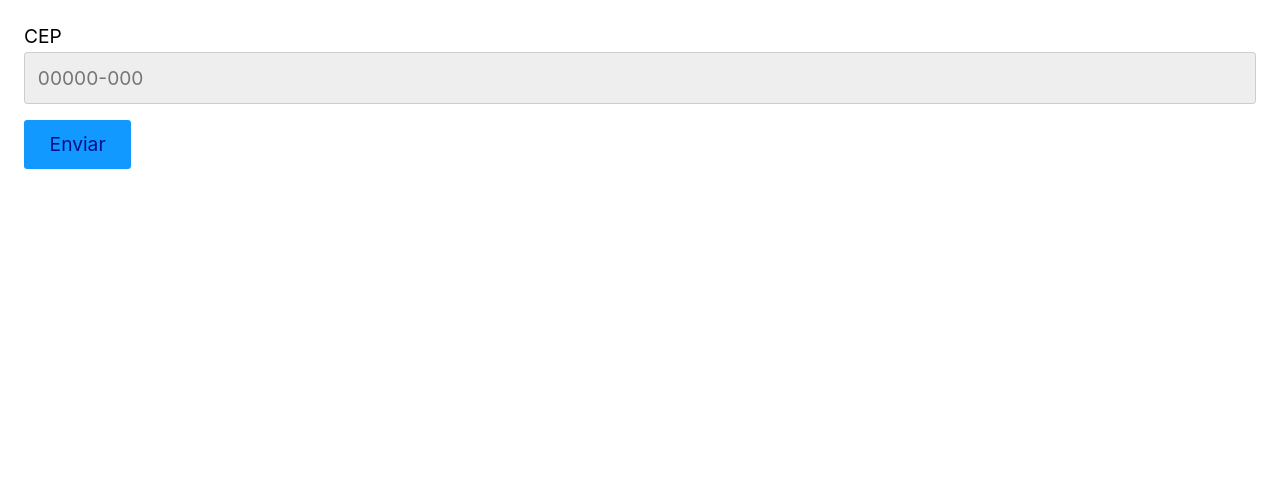
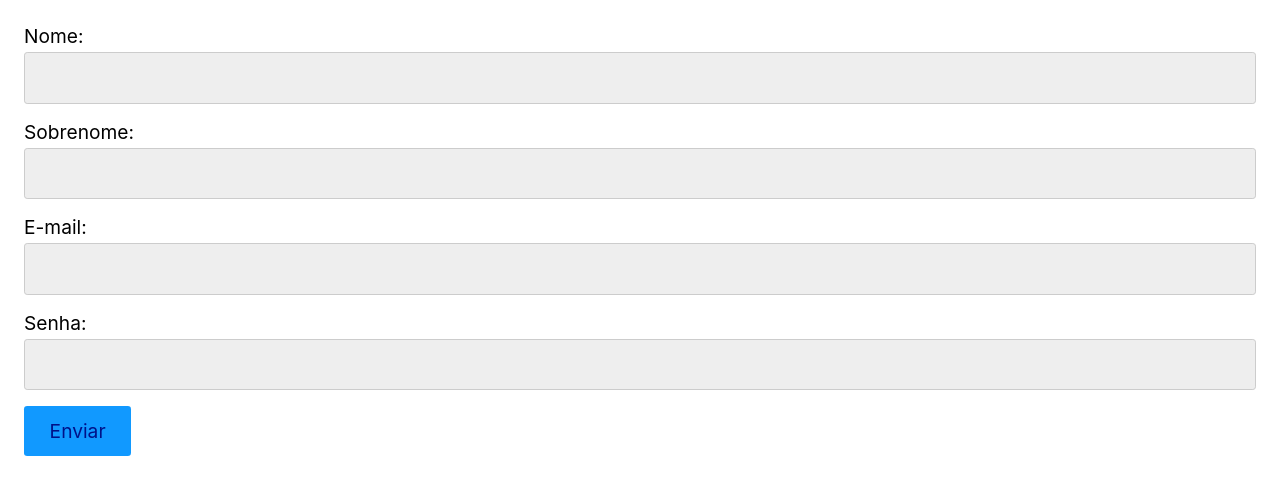
Before and after one commit to Henrique1204/React-Origamid, a React (Create React App) app in the folder appreact/: page / in a window 1280 px wide. Shown: the top 494 px of the page. Built offline with nearby package versions, Linux system fonts and the light colour scheme; the HTML template or start-up script is replaced by a standard one.

Commit message:
Adicionar exemplo de hook para formularios (useForm)

```diff
--- a/appreact/src/App.js
+++ b/appreact/src/App.js
@@ -1,58 +1,29 @@
 import React from 'react';
 import Input from "./Form/Input.js";
+import useForm from './Hook/useForm.js';
 
 const App = () => {
-    const [cep, setCep] = React.useState("");
-    const [erro, setErro] = React.useState(null);
-
-    function validarCep(valor) {
-        if (valor.length === 0) {
-            setErro("Preencha um valor.");
-            return false;
-        } else if (!/^\d{5}-?\d{3}$/.test(valor)) {
-            // ^ - Diz que tem que começar ali.
-            // \d{5} - Diz que tem que ter 5 digitos.
-            // -? - Diz que o traço é opcional.
-            // \d{3} - Diz que tem que ter mais 3 digitos.
-            // $ - Diz que tem que acabar ali.
-            // .test() - Método de regex, que testa se o valor passado é válido pra expressão definida.
-            setErro("Preencha um CEP válido.");
-            return false;
-        } else {
-            setErro(null);
-            return true;
-        }
-    }
-
-    const inputCepProps = {
-        label: "CEP",
-        id: "cep",
-        placeholder: "00000-000",
-        value: cep,
-        onChange: ({target}) => {
-            if (erro) validarCep(target.value);
-            setCep(target.value);
-        },
-        onBlur: ({target}) => {
-            validarCep(target.value);
-        }
-    };
+    const nome = useForm();
+    const sobrenome = useForm(false);
+    const email = useForm("email");
+    const senha = useForm("senha");
 
     function handleSubmit(event) {
         event.preventDefault();
+        const isValido = nome.validar() && email.validar() && senha.validar();
 
-        if (validarCep(cep)) {
-            console.log("Enviou!");
-            setErro(null);
-        } else {
-            setErro("Erro ao enviar, verifique os campos!");
+        if (!isValido) {
+            console.log("Não enviou!");
         }
     }
 
     return (
         <form onSubmit={handleSubmit}>
-            <Input {...inputCepProps} />
-            {erro && <small>{erro}</small>}
+            <Input label="Nome:" id="nome" {...nome} />
+            <Input label="Sobrenome:" id="sobrenome" {...sobrenome} />
+            <Input label="E-mail:" id="email" type="email" {...email} />
+            <Input label="Senha:" id="senha" type="password" {...senha} />
+
             <button>Enviar</button>
         </form>
     );
--- a/appreact/src/Form/Input.js
+++ b/appreact/src/Form/Input.js
@@ -1,10 +1,23 @@
 import React from 'react';
 
-const Input = ({id, label, ...props}) => (
-    <>
-        <label htmlFor={id}>{label}</label>
-        <input id={id} name={id} type="text" {...props} />
-    </>
-);
+const Input = ({id, label, valor, type, placeholder, erro, onBlur, onChange}) => {
+    const propsInput = {
+        id,
+        name: id,
+        type: type || "text",
+        value: valor,
+        placeholder,
+        onBlur,
+        onChange
+    };
+
+    return (
+        <>
+            <label htmlFor={id}>{label}</label>
+            <input {...propsInput}  />
+            {erro && <small style={{display: "block"}}>{erro}</small>}
+        </>
+    );
+}
 
 export default Input;
--- /dev/null
+++ b/appreact/src/Hook/useForm.js
@@ -0,0 +1,52 @@
+import React from 'react';
+
+const tipos = {
+    cep: {
+        regex: /^\d{5}-?\d{3}$/,
+        menssagem: "CEP inválido!"
+    },
+    email: {
+        regex: /^\w+([-+.']\w+)*@\w+([-.]\w+)*\.\w+([-.]\w+)*$/,
+        menssagem: "E-mail inválido!"
+    },
+    senha: {
+        regex: /^(?=.*[A-Za-z])(?=.*\d)[A-Za-z\d]{8,}$/,
+        menssagem: "Mínimo 8 caractes, 1 letra e 1 numero."
+    }
+}
+
+const useForm = (tipo) => {
+    const [valor, setValor] = React.useState("");
+    const [erro, setErro] = React.useState(null);
+
+    function validar(valor) {
+        if (tipo === false) return true;
+
+        if (valor.length === 0) {
+            setErro("Preencha um valor.");
+            return false;
+        } else if (tipos[tipo] && !tipos[tipo].regex.test(valor)) {
+            setErro(tipos[tipo].menssagem);
+            return false;
+        } else {
+            setErro(null);
+            return true;
+        }
+    }
+
+    return {
+        valor,
+        setValor,
+        erro,
+        validar: () => validar(valor),
+        onChange: ({target}) => {
+            if (erro) validar(target.value);
+            setValor(target.value);
+        },
+        onBlur: () => {
+            validar(valor)
+        }
+    };
+};
+
+export default useForm;
```
